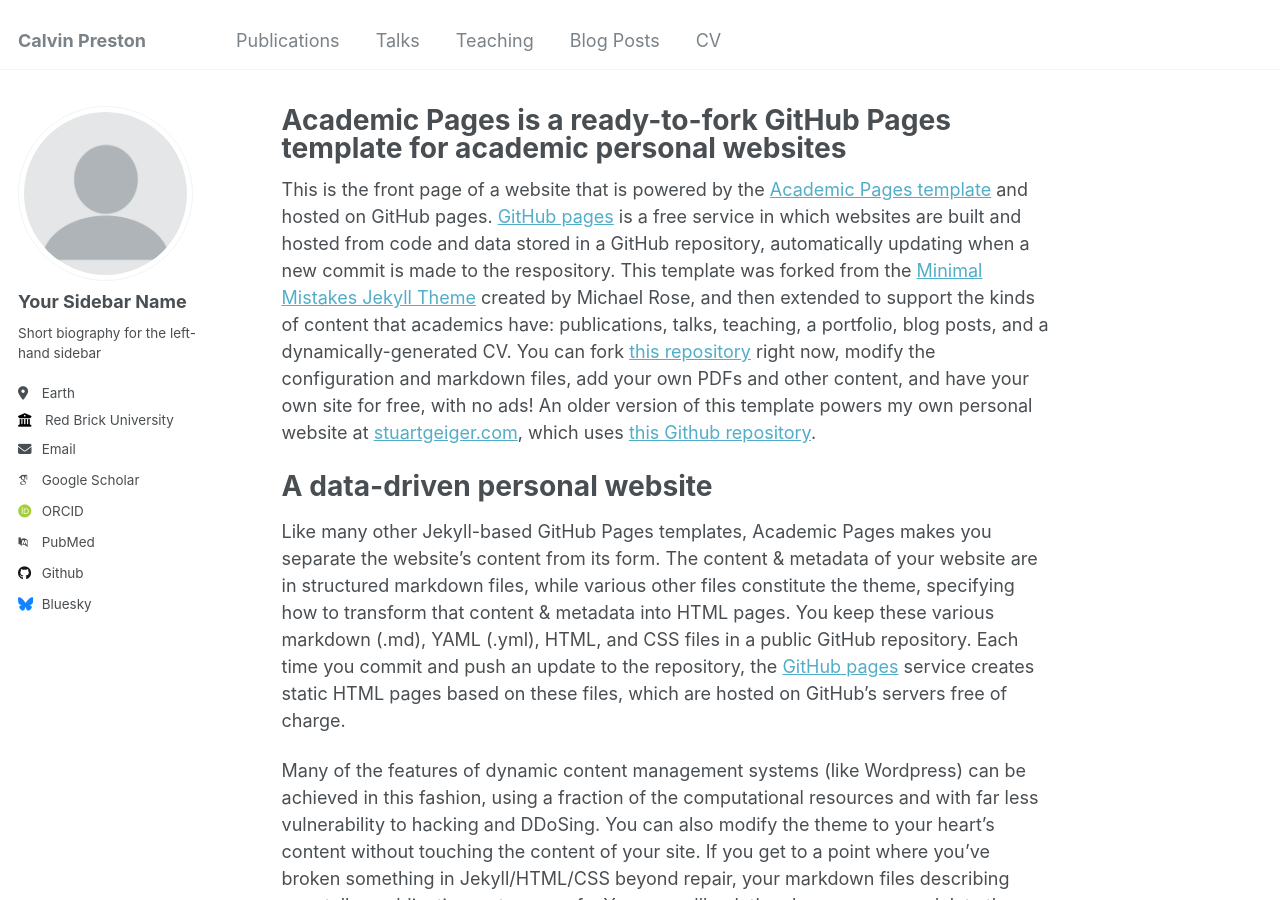
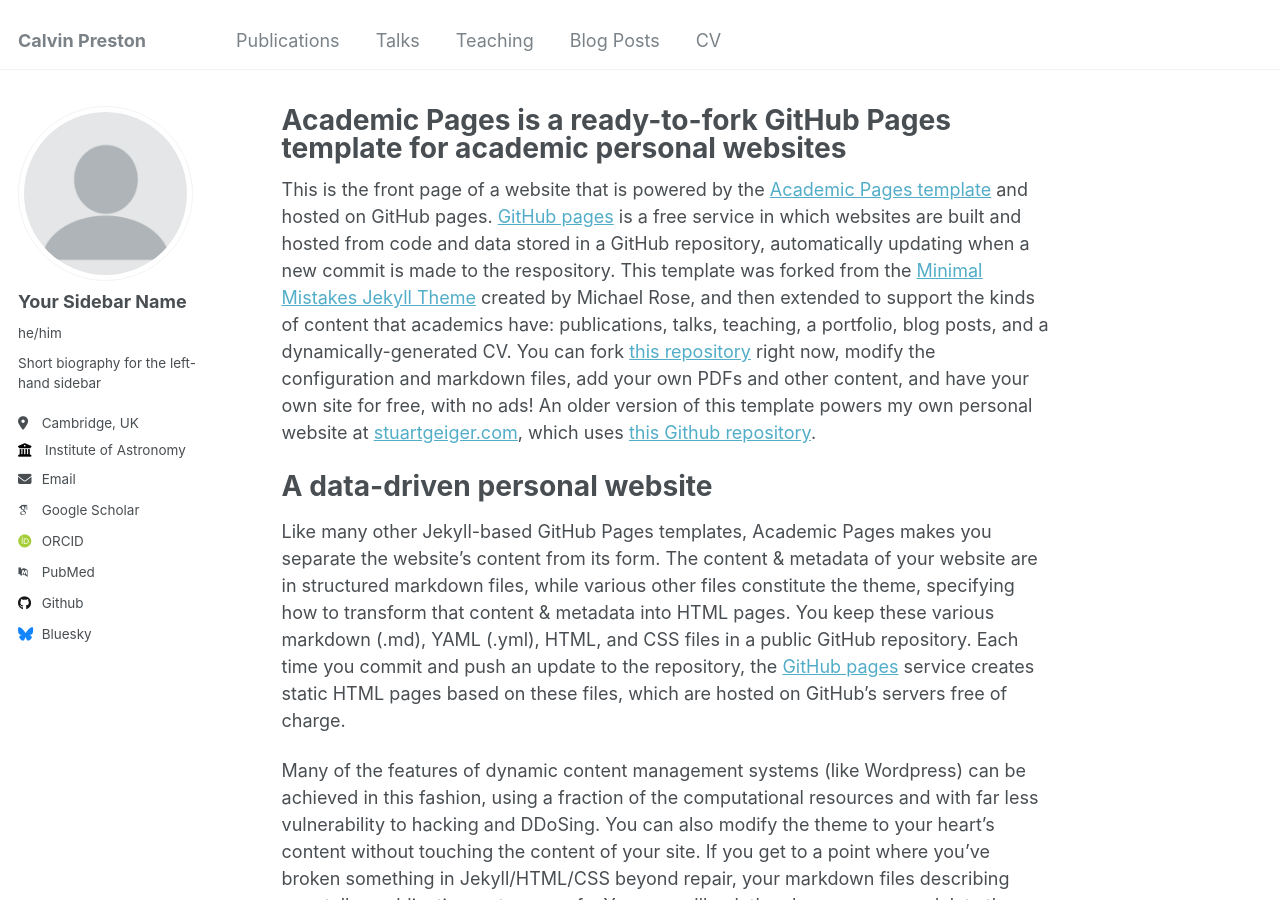
Before and after one commit to calvinprestonastro/calvinprestonastro.github.io, a Jekyll site: the page built from _pages/about.md, in a window 1280 px wide and 900 px high. Built offline with Jekyll 4.4.1, drawn with Linux system fonts in a browser that asks for light colours; some web fonts are replaced.

Commit message:
Update _config.yml

```diff
--- a/_config.yml
+++ b/_config.yml
@@ -23,18 +23,18 @@ author:
   # Biographic information
   avatar           : "profile.png"
   name             : "Your Sidebar Name"
-  pronouns         : # example: "she/her"
+  pronouns         : "he/him"
   bio              : "Short biography for the left-hand sidebar"
-  location         : "Earth"
-  employer         : "Red Brick University"
+  location         : "Cambridge, UK"
+  employer         : "Institute of Astronomy"
   uri              : # URL
-  email            : "none@example.org"
+  email            : "cp662@cam.ac.uk"
 
   # Academic websites
-  arxiv            : # URL - Update with the correct link to your profile
+  arxiv            : #""
   googlescholar    : "https://scholar.google.com/citations?user=PS_CX0AAAAAJ"
   impactstory      : # URL
-  orcid            : "http://orcid.org/yourorcidurl"
+  orcid            : "http://orcid.org/0000-0002-8113-6916"
   semantic         : # URL
   pubmed           : "https://www.ncbi.nlm.nih.gov/pubmed/?term=john+snow"
   researchgate     : # URL
```
